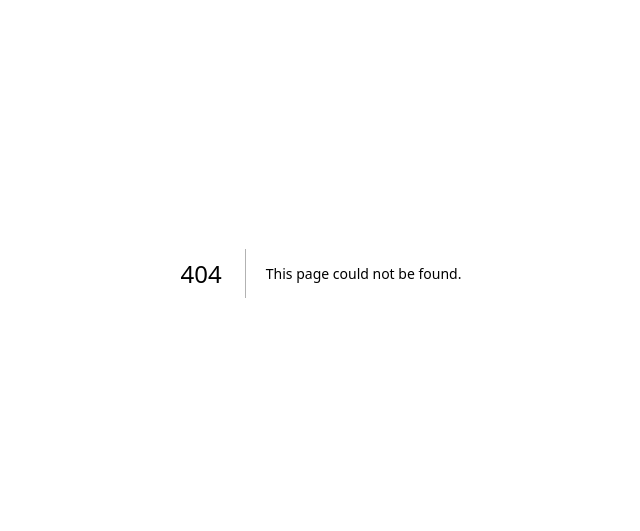
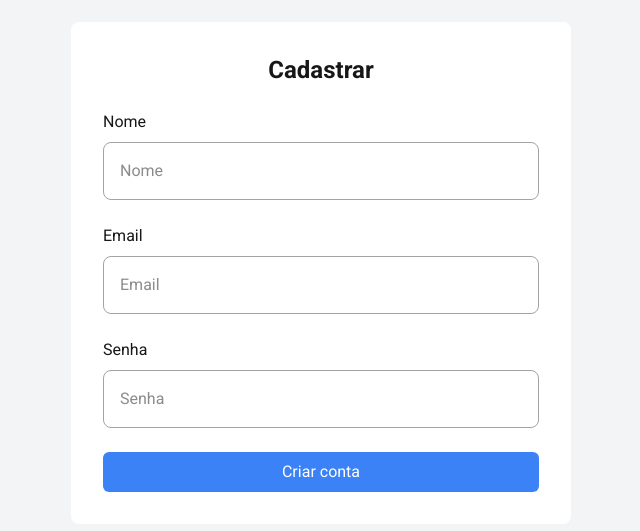
Before and after one commit to ivanrods/task-pro, a Next.js app: page /signup in a window 1280 px wide. Before the commit this address had no page. Shown: the part 127-658 px from the top of the page, without its empty margins (319-959 px from the left). Built offline with nearby package versions, Linux system fonts and the light colour scheme.

Commit message:
feat: create page login, signup and button component

```diff
--- /dev/null
+++ b/src/app/components/ButtonInput.tsx
@@ -0,0 +1,15 @@
+type ButtonInputProps = {
+    onClick?: () => void;
+    title: string;
+}
+const ButtonInput = ({onClick,title}:ButtonInputProps) => {
+    return ( <button
+        type="button"
+        onClick={onClick}
+        className="w-full bg-[var(--primary-color)] text-white py-2 rounded-md cursor-pointer"
+      >
+       {title}
+      </button> );
+}
+
+export default ButtonInput;
--- a/src/app/components/InputForm.tsx
+++ b/src/app/components/InputForm.tsx
@@ -6,8 +6,8 @@ type InputFormProps = {
   value: string;
   placeholder: string;
   maxLength: number;
-  onChange: (e: ChangeEvent<HTMLInputElement | HTMLTextAreaElement>) => void;
-  label: string;
+  onChange?: (e: ChangeEvent<HTMLInputElement | HTMLTextAreaElement>) => void;
+  label?: string;
 };
 
 const InputForm = ({
--- a/src/app/globals.css
+++ b/src/app/globals.css
@@ -4,6 +4,7 @@
 
 :root {
   --background: #ffffff;
+  --background-secondary: #f3f4f6;
   --text-color: #171717;
   --primary-color: #3b82f6;
   --alert-color: #ef4444;
@@ -12,6 +13,7 @@
 
 .dark {
   --background: #171717;
+  --background-secondary: #262626;
   --text-color: #f5f5f5;
   --primary-color: #1d4ed8;
   --alert-color: #991b1b;
--- a/src/app/layout.tsx
+++ b/src/app/layout.tsx
@@ -1,17 +1,22 @@
 import { Roboto } from "next/font/google";
 import "./globals.css";
+import { ThemeProvider } from "./context/ThemeContext";
 
 const roboto = Roboto({
   subsets: ["latin"],
   weight: ["400", "700"],
 });
 
-export default function RootLayout({ children }: { children: React.ReactNode }) {
+export default function RootLayout({
+  children,
+}: {
+  children: React.ReactNode;
+}) {
   return (
-    <html lang="pt-br" >
-      <body className={`${roboto.className} antialiased`}>
-        {children}
-      </body>
+    <html lang="pt-br">
+      <ThemeProvider>
+        <body className={`${roboto.className} antialiased`}>{children}</body>
+      </ThemeProvider>
     </html>
   );
 }
--- /dev/null
+++ b/src/app/login/page.tsx
@@ -0,0 +1,35 @@
+import ButtonInput from "../components/ButtonInput";
+import InputForm from "../components/InputForm";
+
+const Login = () => {
+  return (
+    <div className="text-[var(--text-color)] bg-[var(--background-secondary)] w-full h-screen flex justify-center items-center">
+      <form
+        className="w-full h-full sm:w-[500px] sm:h-auto max-w-7xl bg-[var(--background)] p-8
+       rounded-lg flex flex-col justify-center gap-6 "
+      >
+        <h1 className="mx-auto font-bold text-2xl">Entrar</h1>
+
+        <InputForm
+          type="text"
+          id="title"
+          value=""
+          placeholder="Email"
+          maxLength={50}
+          label="Email"
+        />
+        <InputForm
+          type="text"
+          id="title"
+          value=""
+          placeholder="Senha"
+          maxLength={50}
+          label="Senha"
+        />
+        <ButtonInput title="Entrar" />
+      </form>
+    </div>
+  );
+};
+
+export default Login;
--- /dev/null
+++ b/src/app/signup/page.tsx
@@ -0,0 +1,43 @@
+import ButtonInput from "../components/ButtonInput";
+import InputForm from "../components/InputForm";
+
+const SignUp = () => {
+  return (
+    <div className="text-[var(--text-color)] bg-[var(--background-secondary)] w-full h-screen flex justify-center items-center">
+      <form
+        className="w-full h-full sm:w-[500px] sm:h-auto max-w-7xl bg-[var(--background)] p-8
+       rounded-lg flex flex-col justify-center gap-6 "
+      >
+        <h1 className="mx-auto font-bold text-2xl">Cadastrar</h1>
+        <InputForm
+          type="text"
+          id="title"
+          value=""
+          placeholder="Nome"
+          maxLength={50}
+          label="Nome"
+        />
+
+        <InputForm
+          type="text"
+          id="title"
+          value=""
+          placeholder="Email"
+          maxLength={50}
+          label="Email"
+        />
+        <InputForm
+          type="text"
+          id="title"
+          value=""
+          placeholder="Senha"
+          maxLength={50}
+          label="Senha"
+        />
+        <ButtonInput title="Criar conta" />
+      </form>
+    </div>
+  );
+};
+
+export default SignUp;
--- a/src/app/tasks/layout.tsx
+++ b/src/app/tasks/layout.tsx
@@ -4,7 +4,6 @@ import StatusBar from "../components/StatusBar";
 import Title from "../components/Title";
 import { TaskProvider } from "../context/TaskContext";
 import { StatusBarProvider } from "../context/StatusBarContext";
-import { ThemeProvider } from "../context/ThemeContext";
 
 export default function TasksLayout({
   children,
@@ -14,20 +13,20 @@ export default function TasksLayout({
 
   return (
     <div className="flex  bg-[var(--backgroud)]">
-      <ThemeProvider>
+
         <StatusBarProvider>
           <TaskProvider>
             <Drawer />
             <div className="w-full relative ">
               <StatusBar />
-              <div className="w-full h-screen flex flex-col dark:bg-neutral-800 bg-gray-100 px-4 py-8 sm:px-8">
+              <div className="w-full h-screen flex flex-col bg-[var(--background-secondary)] px-4 py-8 sm:px-8">
                 <Title />
                 <section className="flex-1 overflow-auto ">{children}</section>
               </div>
             </div>
           </TaskProvider>
         </StatusBarProvider>
-      </ThemeProvider>
+
     </div>
   );
 }
```
